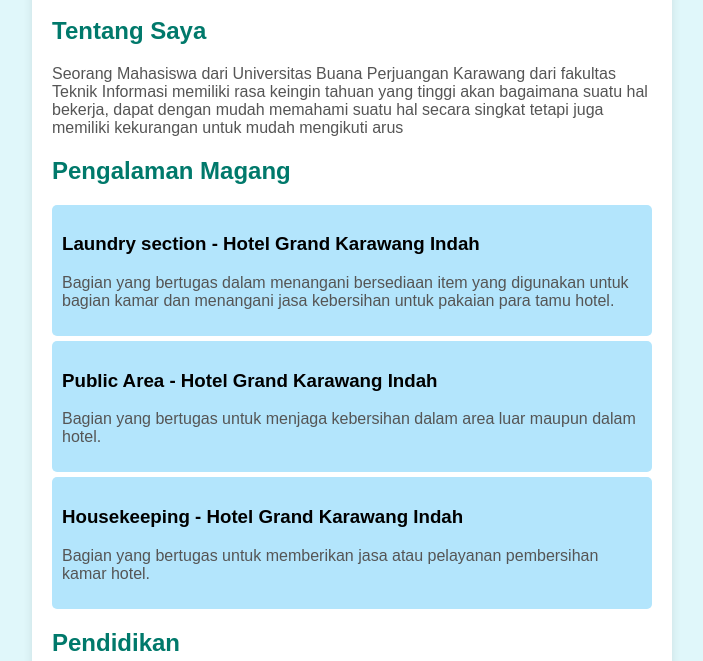
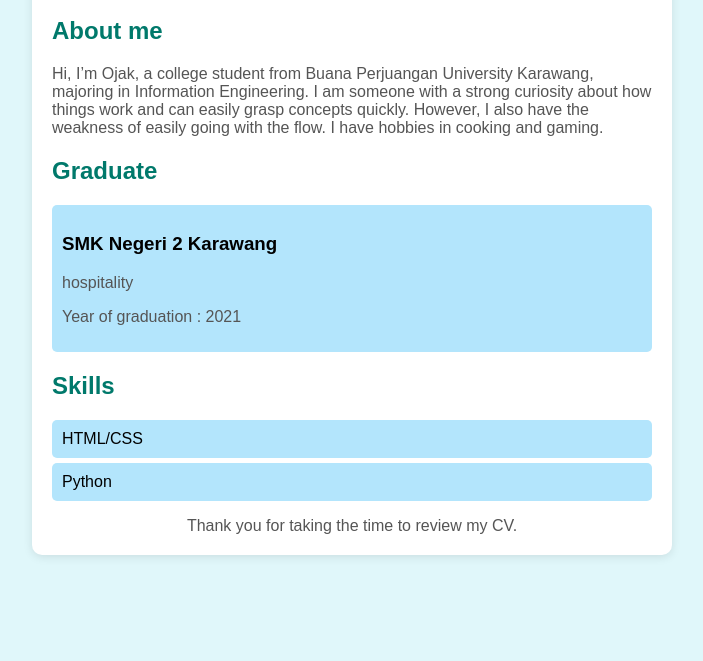
Before and after one commit to mzsyaban/mzsyaban.github.io, a plain HTML site: page index.html in a window 1280 px wide. Shown: the part 291-952 px from the top of the page, without its empty margins (288-991 px from the left). After the commit the page ends 866 px from the top, so only its background shows below. Drawn offline with Linux system fonts and the light colour scheme.

Commit message:
index.html

```diff
--- a/index.html
+++ b/index.html
@@ -4,7 +4,7 @@
     <meta charset="UTF-8">
     <meta name="viewport" content="width=device-width, initial-scale=1.0">
     <link rel="stylesheet" href="cv.css">
-    <title>Curriculum Vitae</title>
+    <title>Curriculum Vitae Ojak</title>
 </head>
 <body>
     <div class="container">
@@ -15,50 +15,31 @@
         </header>
 
         <section class="about">
-            <h2>Tentang Saya</h2>
-            <p>Seorang Mahasiswa dari Universitas Buana Perjuangan Karawang dari fakultas Teknik Informasi memiliki rasa keingin tahuan yang tinggi akan bagaimana suatu hal bekerja, dapat dengan mudah memahami suatu hal secara singkat tetapi juga memiliki kekurangan untuk mudah mengikuti arus</p>
-        </section>
-
-        <section class="experience">
-            <h2>Pengalaman Magang</h2>
-            <ul>
-                <li>
-                    <h3>Laundry section - Hotel Grand Karawang Indah</h3>
-                    <p>Bagian yang bertugas dalam menangani bersediaan item yang digunakan untuk bagian kamar dan menangani jasa kebersihan untuk pakaian para tamu hotel.</p>
-                </li>
-                <li>
-                    <h3>Public Area - Hotel Grand Karawang Indah</h3>
-                    <p>Bagian yang bertugas untuk menjaga kebersihan dalam area luar maupun dalam hotel.</p>
-                </li>
-                <li>
-                    <h3>Housekeeping - Hotel Grand Karawang Indah</h3>
-                    <p>Bagian yang bertugas untuk memberikan jasa atau pelayanan pembersihan kamar hotel.</p>
-                </li>
-            </ul>
+            <h2>About me</h2>
+            <p>Hi, I’m Ojak, a college student from Buana Perjuangan University Karawang, majoring in Information Engineering. I am someone with a strong curiosity about how things work and can easily grasp concepts quickly. However, I also have the weakness of easily going with the flow. I have hobbies in cooking and gaming.</p>
         </section>
 
         <section class="education">
-            <h2>Pendidikan</h2>
+            <h2>Graduate</h2>
             <ul>
                 <li>
                     <h3>SMK Negeri 2 Karawang</h3>
-                    <p>Perhotelan<p>
-                    <p>Tahun Lulus: 2021</p>
+                    <p>hospitality<p>
+                    <p>Year of graduation : 2021</p>
                 </li>
             </ul>
         </section>
 
         <section class="skills">
-            <h2>Keterampilan</h2>
+            <h2>Skills</h2>
             <ul>
-                <li>memiliki keterampilan dalam bidang Memasak</li>
-                <li>memiliki keterampilan dalam menggunakan mesin las sederhana</li>
-                <li>memiliki keterampilan dalam pertanian secara sederhana</li>
+                <li>HTML/CSS</li>
+                <li>Python</li>
             </ul>
         </section>
 
         <footer>
-            <p>Terima kasih telah meluangkan waktu untuk melihat CV saya.</p>
+            <p class="info">Thank you for taking the time to review my CV.</p>
         </footer>
     </div>
 </body>
```
